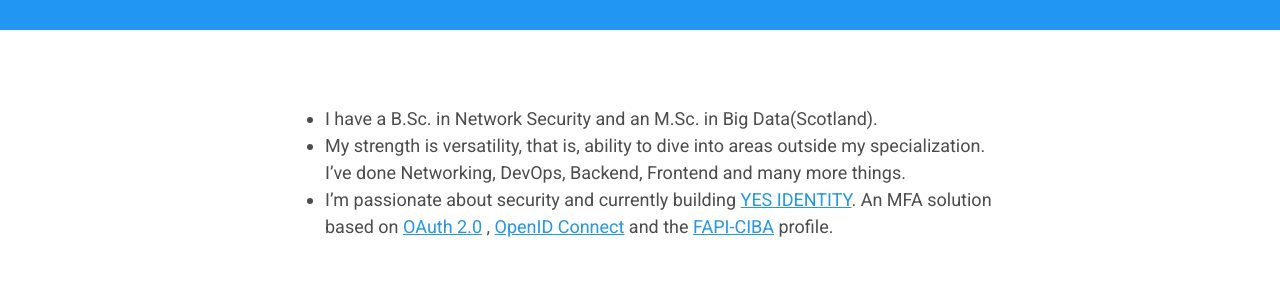
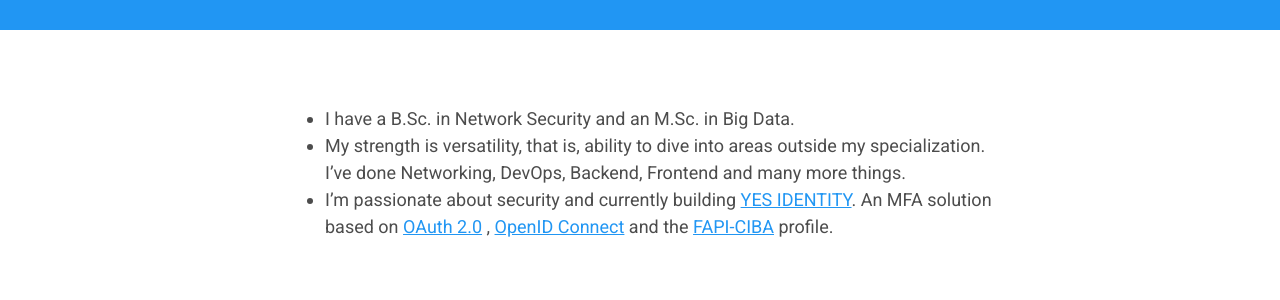
Before and after one commit to osimosu/osimosu.github.io, a Jekyll site: the page built from _pages/about.markdown, in a window 1280 px wide. Shown: the part 246-546 px from the top of the page. Built offline with Jekyll 4.4.1, drawn with Linux system fonts in a browser that asks for light colours.

Commit message:
Updatea about

```diff
--- a/_pages/about.markdown
+++ b/_pages/about.markdown
@@ -4,7 +4,7 @@ title: "About"
 permalink: /about/
 ---
 
-* I have a B.Sc. in Network Security and an M.Sc. in Big Data(Scotland).
+* I have a B.Sc. in Network Security and an M.Sc. in Big Data.
 
 * My strength is versatility, that is, ability to dive into areas outside my specialization. I've done Networking, DevOps, Backend, Frontend and many more things.
 
```
